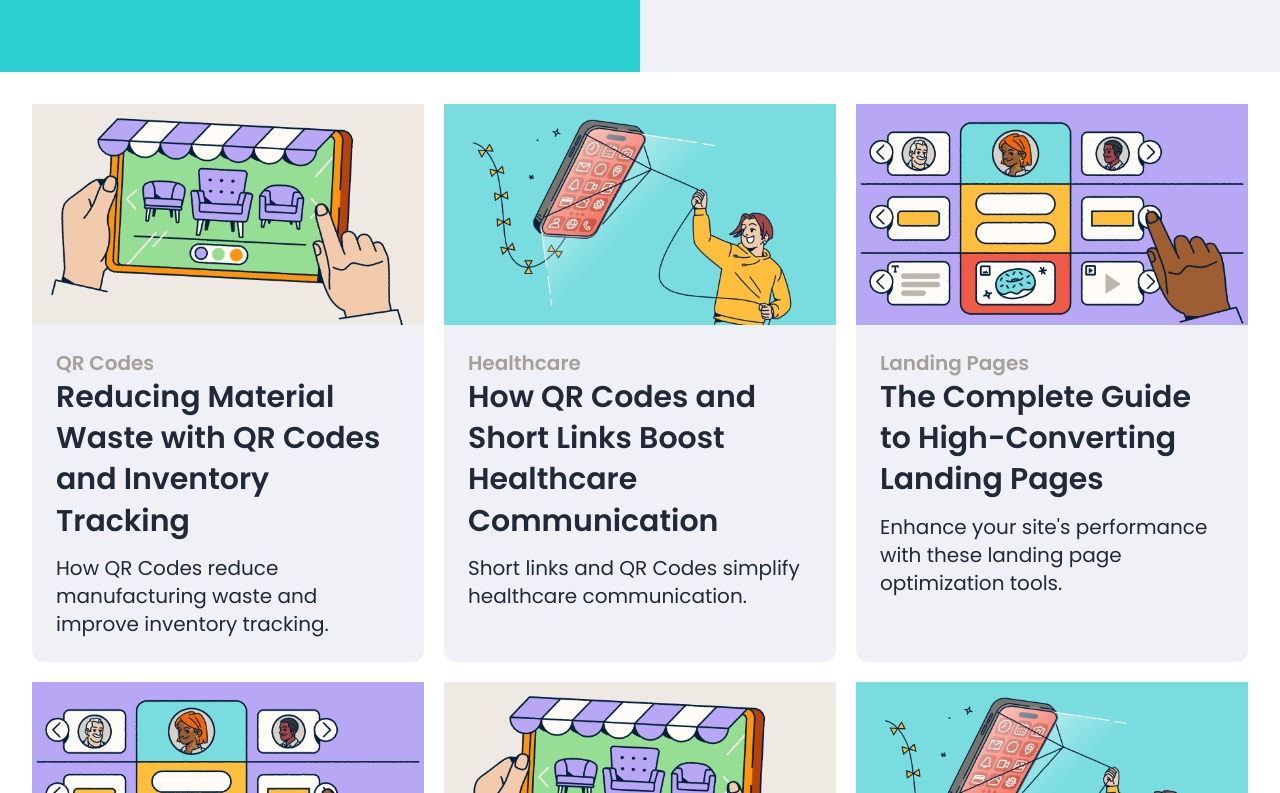
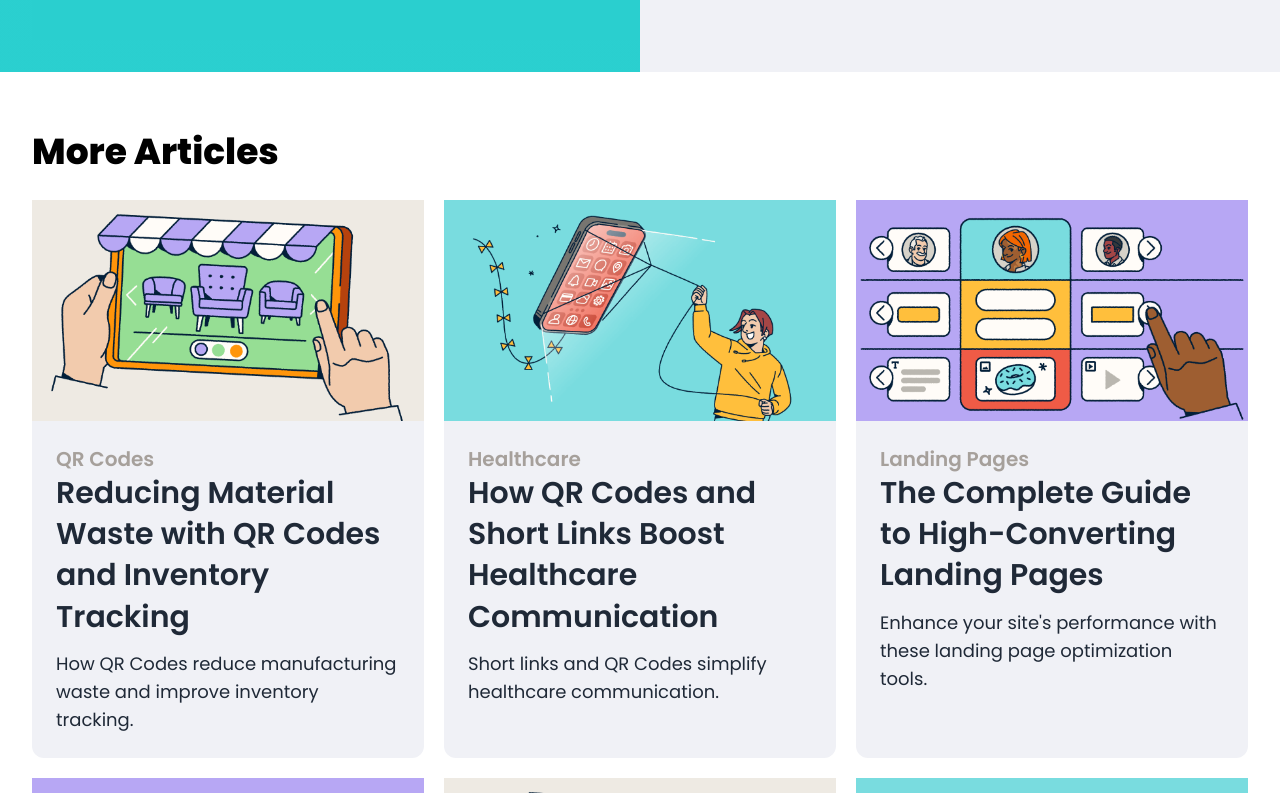
Before and after one commit to ayezabashir/URL-shortening-API-landing-page, a React (Vite) app: page /resources in a window 1280 px wide. Shown: the part 767-1560 px from the top of the page. Built offline with nearby package versions, Linux system fonts and the light colour scheme.

Commit message:
articles

```diff
--- a/src/components/ArticlesCard.jsx
+++ b/src/components/ArticlesCard.jsx
@@ -7,7 +7,7 @@ const ArticlesCard = ({ arti_image, arti_category, arti_title, arti_desc }) => {
       <div className="p-6">
         <p className="text-gray text-xl font-semibold">{arti_category}</p>
         <h4 className="text-3xl font-semibold text-black leading-snug">{arti_title}</h4>
-        <p className="text-xl text-black mt-3">{arti_desc}</p>
+        <p className="text-lg text-black mt-3">{arti_desc}</p>
       </div>
     </div>
   );
--- a/src/pages/Resources.jsx
+++ b/src/pages/Resources.jsx
@@ -26,6 +26,7 @@ const Resources = () => {
         </div>
       </BlogTemplate>
       <section className="container">
+        <h3 className="text-4xl my-7 font-extrabold">More Articles</h3>
         <div className="grid grid-cols-1 sm:grid-cols-2 lg:grid-cols-3 gap-5">
           {articles.map((article, index) => (
             <ArticlesCard
```
